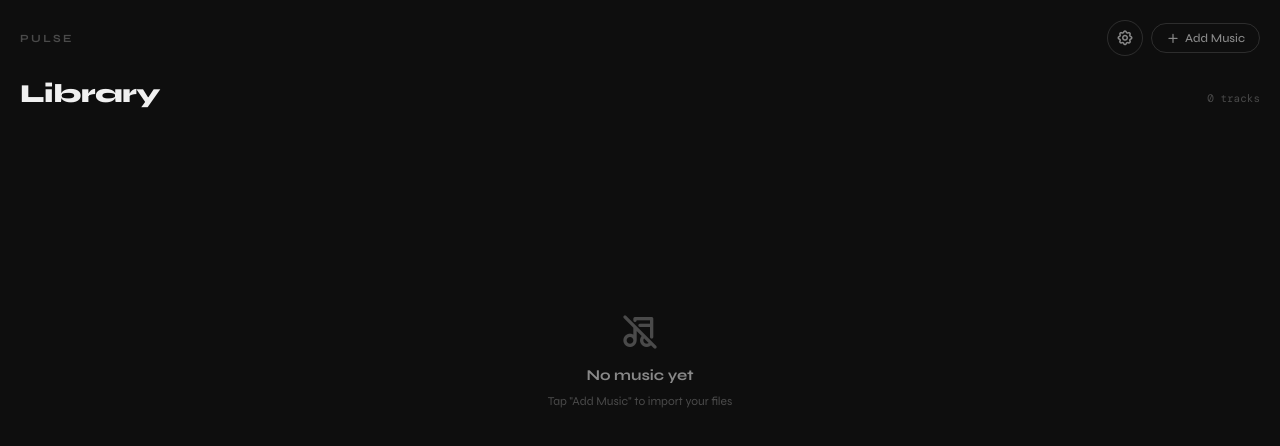
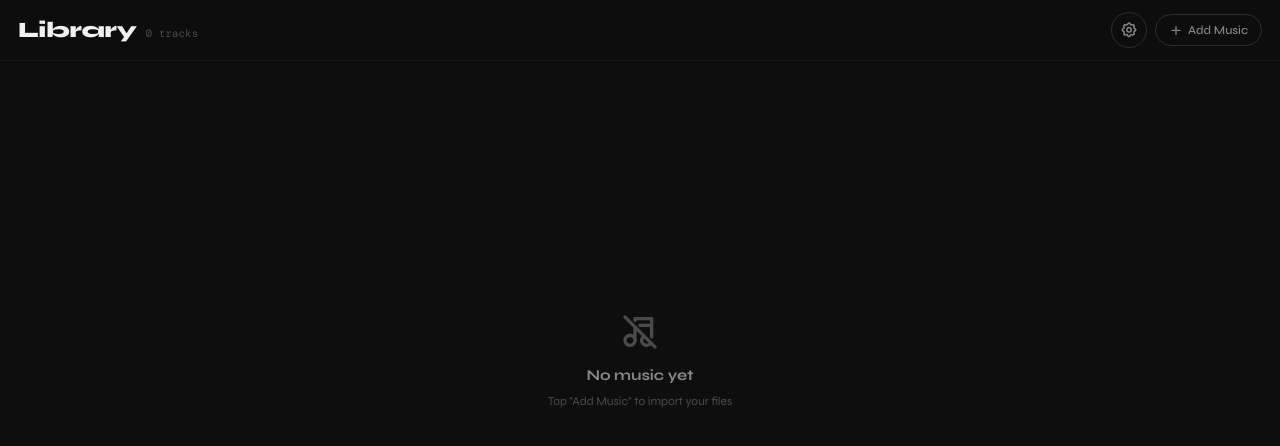
Before and after one commit to developer180527/music, a website built with Vite: page index.html in a window 1280 px wide. Built offline with nearby package versions, Linux system fonts and the light colour scheme; a web font is replaced by a local one.

Commit message:
Improved UI and added glassmorphism

```diff
--- a/index.html
+++ b/index.html
@@ -33,7 +33,10 @@
     <div id="page-library" class="page page-library">
 
         <header class="lib-header">
-            <span class="logo">PULSE</span>
+            <div class="lib-header-title">
+                <h1 class="lib-heading">Library</h1>
+                <span id="track-count" class="lib-count mono">0 tracks</span>
+            </div>
             <div class="lib-header-actions">
                 <button id="settings-btn" class="icon-btn" aria-label="Settings">
                     <i class="ti ti-settings"></i>
@@ -46,11 +49,6 @@
             <input id="file-picker" type="file" multiple
                    accept="audio/*,.mp3,.m4a,.m4b,.aac,.wav,.flac,.ogg,.oga,.opus,.weba,.mp4">
         </header>
-
-        <div class="lib-title-row">
-            <h1 class="lib-heading">Library</h1>
-            <span id="track-count" class="lib-count mono">0 tracks</span>
-        </div>
 
         <div id="library" class="library-list"></div>
 
--- a/src/app.css
+++ b/src/app.css
@@ -88,41 +88,65 @@ input  { font: inherit; }
 ══════════════════════════════════════ */
 
 .page-library {
-    display: flex;
-    flex-direction: column;
     overflow: hidden;
     background: var(--bg);
     z-index: 1;
 }
 
-/* Header */
+/* Header — a compact frosted strip floating over the scrolling list */
 
 .lib-header {
+    position: absolute;
+    top: 0; left: 0; right: 0;
+    z-index: 5;
     display: flex;
     align-items: center;
     justify-content: space-between;
-    padding: max(20px, env(safe-area-inset-top)) 20px 0;
-    flex-shrink: 0;
+    gap: 12px;
+    padding: calc(env(safe-area-inset-top) + 12px) 18px 12px;
+
+    /* Glass: tracks blur through as they scroll underneath.
+       Falls back to a solid strip where color-mix isn't supported. */
+    background: var(--bg);
+    background: color-mix(in srgb, var(--bg) 60%, transparent);
+    -webkit-backdrop-filter: blur(20px) saturate(1.5);
+    backdrop-filter: blur(20px) saturate(1.5);
+    border-bottom: 1px solid var(--border);
 }
 
-.logo {
-    font-size: 11px;
-    font-weight: 700;
-    letter-spacing: 0.22em;
-    color: var(--text-3);
+/* Soft fade just below the strip so rows melt into the glass edge */
+.lib-header::after {
+    content: '';
+    position: absolute;
+    left: 0; right: 0; top: 100%;
+    height: 18px;
+    background: linear-gradient(var(--bg), transparent);
+    opacity: 0.5;
+    pointer-events: none;
+}
+
+.lib-header-title {
+    display: flex;
+    align-items: baseline;
+    gap: 9px;
+    min-width: 0;
+    flex: 1;
+    overflow: hidden;
 }
 
 .add-btn {
     display: flex;
     align-items: center;
     gap: 5px;
-    padding: 7px 14px;
+    padding: 8px 13px;
     border-radius: 99px;
     border: 1px solid var(--border-2);
     font-size: 12px;
     font-weight: 500;
     color: var(--text-2);
     cursor: pointer;
+    white-space: nowrap;
+    flex-shrink: 0;
     font-family: 'Syne', sans-serif;
     transition: background 0.15s, color 0.15s;
 }
@@ -134,6 +158,7 @@ input  { font: inherit; }
     display: flex;
     align-items: center;
     gap: 8px;
+    flex-shrink: 0;
 }
 
 /* Round icon-only button (settings, close, etc.) */
@@ -152,36 +177,37 @@ input  { font: inherit; }
 .icon-btn:hover  { background: var(--surface-2); color: var(--text); }
 .icon-btn:active { transform: scale(0.92); }
 
-.lib-title-row {
-    display: flex;
-    align-items: baseline;
-    justify-content: space-between;
-    padding: 22px 20px 12px;
-    flex-shrink: 0;
-}
-
 .lib-heading {
-    font-size: 26px;
+    font-size: 22px;
     font-weight: 800;
     letter-spacing: -0.02em;
     color: var(--text);
+    white-space: nowrap;
+    flex-shrink: 0;
 }
 
 .lib-count {
     font-size: 11px;
     color: var(--text-3);
+    flex-shrink: 0;
+}
+
+/* On very narrow phones, drop the count rather than clipping it */
+@media (max-width: 384px) {
+    .lib-count { display: none; }
 }
 
 /* Track list */
 
 .library-list {
-    flex: 1;
+    position: absolute;
+    inset: 0;
     overflow-y: auto;
     overflow-x: hidden;
     overscroll-behavior: none;
-    padding: 0 12px;
-    padding-bottom: calc(var(--mini-h) + 16px + env(safe-area-inset-bottom));
-
+    /* top clears the floating glass header; bottom clears the mini-player */
+    padding: calc(env(safe-area-inset-top) + 70px) 12px
+             calc(var(--mini-h) + 16px + env(safe-area-inset-bottom)) 12px;
 }
 
 .library-list::-webkit-scrollbar { display: none; }
@@ -349,7 +375,6 @@ input  { font: inherit; }
     left: 12px;
     right: 12px;
     height: var(--mini-h);
-    background: #2a2a2a;
     border-radius: 16px;
     display: flex;
     align-items: center;
@@ -360,6 +385,14 @@ input  { font: inherit; }
     transition: transform 0.35s cubic-bezier(0.34,1.56,0.64,1), opacity 0.25s;
     overflow: hidden;
     border: 1px solid var(--border-2);
+
+    /* Theme-aware frosted glass — blurs the tracks scrolling behind it.
+       Falls back to a solid surface where color-mix isn't supported. */
+    background: var(--surface-3);
+    background: color-mix(in srgb, var(--surface-3) 72%, transparent);
+    -webkit-backdrop-filter: blur(24px) saturate(1.6);
+    backdrop-filter: blur(24px) saturate(1.6);
+    box-shadow: 0 10px 30px rgba(0, 0, 0, 0.28);
 }
 
 .mini-player.hidden {
```
